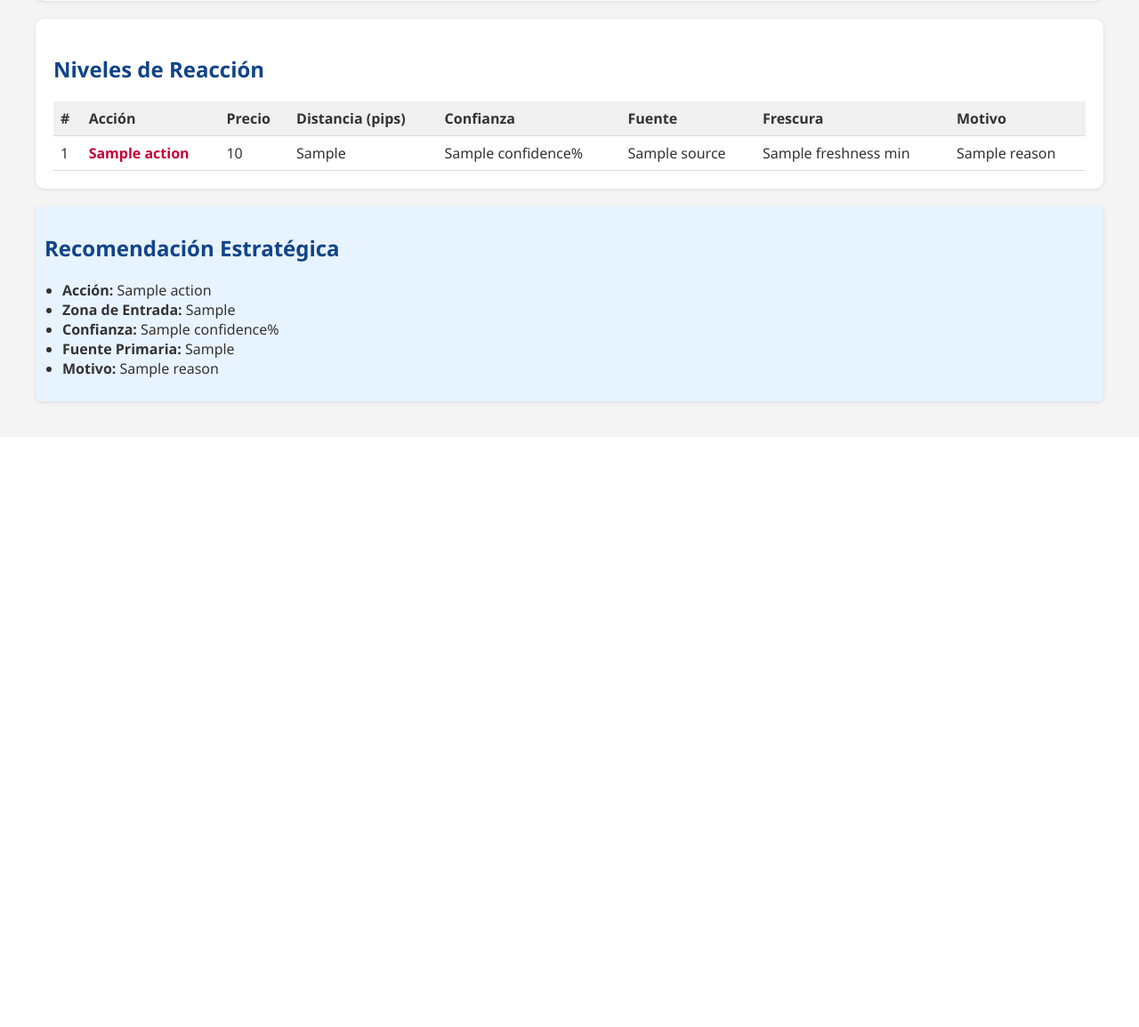
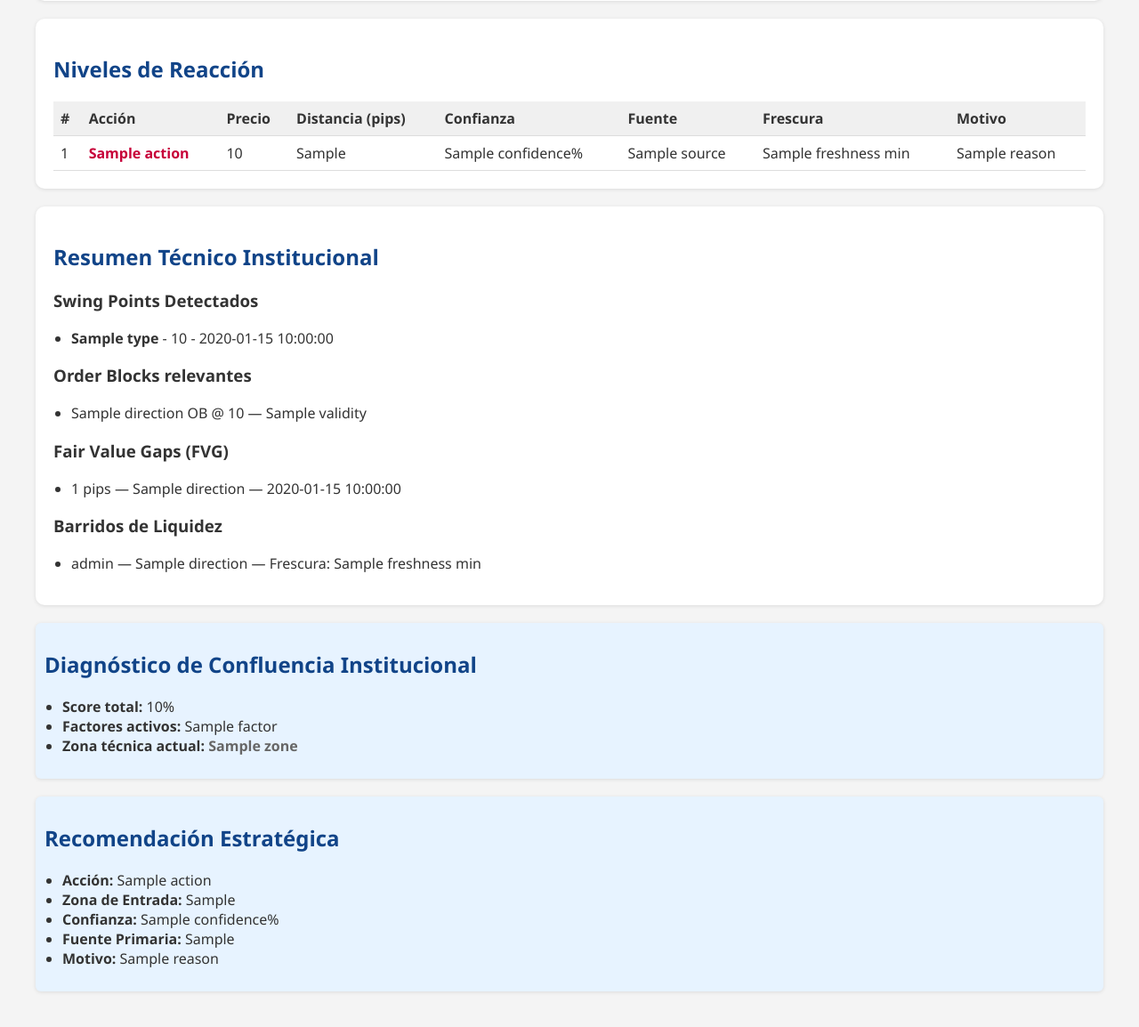
Before and after one commit to LildemonsS5/trading_SMC-ICT, a Flask app: template templates/report.html in a window 1280 px wide. Shown: the part 1338-2492 px from the top of the page at 89% size. Before the commit the page ends 1793 px from the top, so only its background shows below. Run offline with Flask 3, Linux system fonts and the light colour scheme; the template is opened without the code that fills it: most values are stand-ins (such as "Sample title", 1, 10 or a date in 2020).

Commit message:
Update report.html

```diff
--- a/templates/report.html
+++ b/templates/report.html
@@ -1,7 +1,7 @@
 <!DOCTYPE html>
 <html lang="es">
 <head>
-    <meta charset="UTF-8">
+    <meta charset="UTF-3">
     <title>Informe Institucional — {{ symbol }}</title>
     <style>
         body {
@@ -49,6 +49,9 @@
         .buy { color: #007a33; font-weight: bold; }
         .sell { color: #c70039; font-weight: bold; }
         .highlight { background-color: #e7f3ff; padding: 10px; border-radius: 6px; }
+        .verde { color: #007a33; font-weight: bold; }
+        .rojo { color: #c70039; font-weight: bold; }
+        .gris { color: #666; font-weight: bold; }
     </style>
 </head>
 <body>
@@ -158,6 +161,73 @@
         {% endif %}
     </div>
 
+    <div class="seccion">
+        <h2>Resumen Técnico Institucional</h2>
+
+        {% if swing_points %}
+            <h3>Swing Points Detectados</h3>
+            <ul>
+                {% for point in swing_points %}
+                    <li><strong>{{ point.type }}</strong> - {{ point.price }} - {{ point.timestamp }}</li>
+                {% endfor %}
+            </ul>
+        {% else %}
+            <p>No se detectaron swing points en este activo.</p>
+        {% endif %}
+
+        {% if order_blocks %}
+            <h3>Order Blocks relevantes</h3>
+            <ul>
+                {% for ob in order_blocks %}
+                    <li>{{ ob.direction }} OB @ {{ ob.price }} — {{ ob.validity }}</li>
+                {% endfor %}
+            </ul>
+        {% else %}
+            <p>No se detectaron order blocks relevantes.</p>
+        {% endif %}
+
+        {% if fair_value_gaps %}
+            <h3>Fair Value Gaps (FVG)</h3>
+            <ul>
+                {% for fvg in fair_value_gaps %}
+                    <li>{{ fvg.size }} pips — {{ fvg.direction }} — {{ fvg.timestamp }}</li>
+                {% endfor %}
+            </ul>
+        {% else %}
+            <p>No se encontraron FVG activos.</p>
+        {% endif %}
+
+        {% if liquidity_sweeps %}
+            <h3>Barridos de Liquidez</h3>
+            <ul>
+                {% for sweep in liquidity_sweeps %}
+                    <li>{{ sweep.level }} — {{ sweep.direction }} — Frescura: {{ sweep.freshness }} min</li>
+                {% endfor %}
+            </ul>
+        {% else %}
+            <p>No se detectaron barridos de liquidez recientes.</p>
+        {% endif %}
+    </div>
+
+    <div class="seccion highlight">
+        <h2>Diagnóstico de Confluencia Institucional</h2>
+        {% if confluence %}
+            <ul>
+                <li><strong>Score total:</strong> {{ confluence.score }}%</li>
+                <li><strong>Factores activos:</strong> {{ confluence.factors | join(", ") }}</li>
+                <li>
+                    <strong>Zona técnica actual:</strong>
+                    <span class="{% if confluence.zone == 'Discount' %}verde{% elif confluence.zone == 'Premium' %}rojo{% else %}gris{% endif %}">
+                        {{ confluence.zone }}
+                    </span>
+                                </span>
+            </li>
+        </ul>
+        {% else %}
+            <p>No se pudo calcular la confluencia institucional para este activo.</p>
+        {% endif %}
+    </div>
+
     <div class="seccion highlight">
         <h2>Recomendación Estratégica</h2>
         {% if recommendation %}
```
